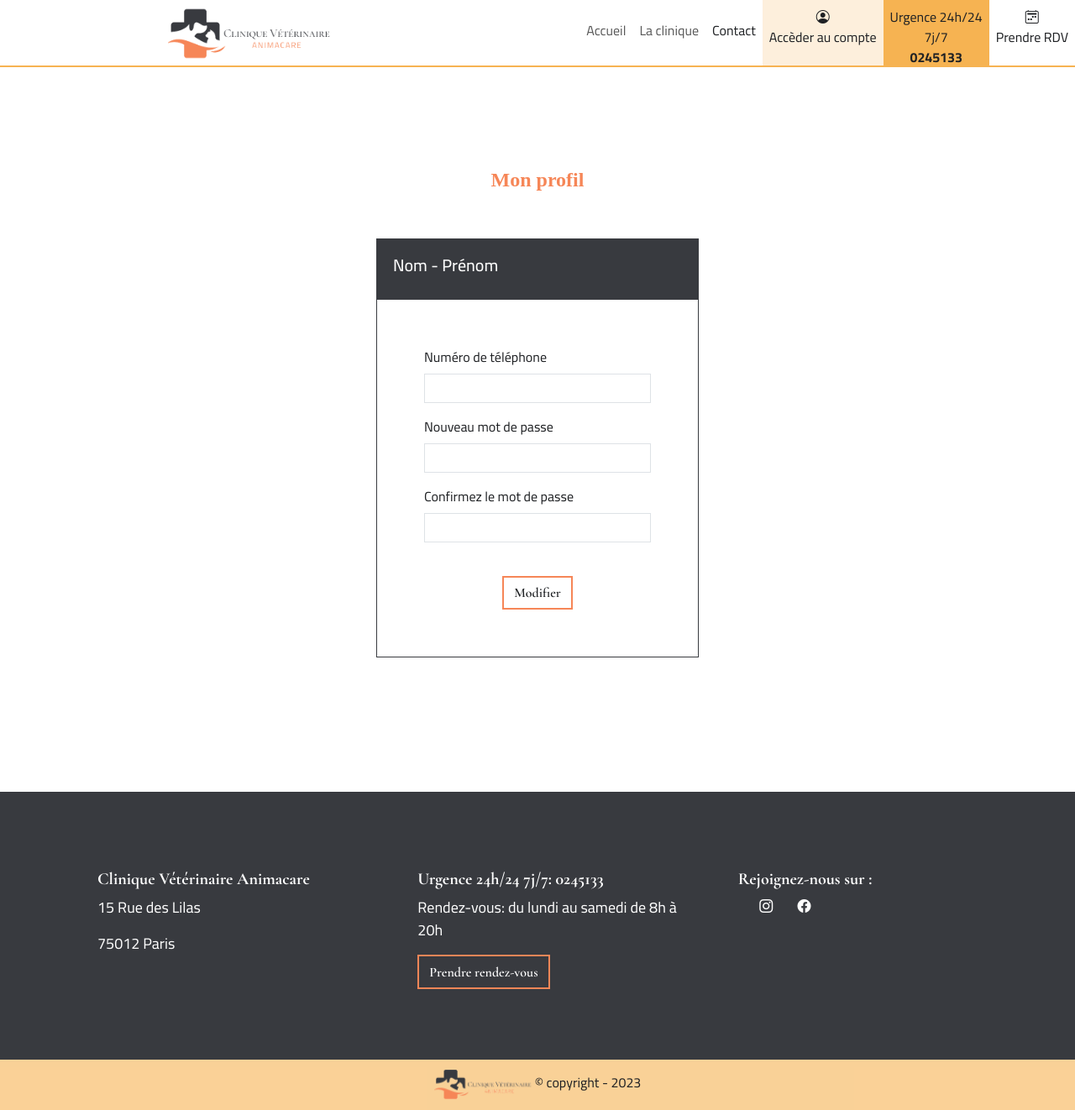
After one commit to NaomiMd/Animacare, a PHP site: page /Animacare/Client/Profil/profil.php in a window 1280 px wide. The commit adds this page. Shown: the whole page at 84% size. Run offline with PHP 8.4, Linux system fonts and the light colour scheme.

Commit message:
add client profil page and style of the form

```diff
--- /dev/null
+++ b/Client/Profil/profil.php
@@ -0,0 +1,44 @@
+<?php
+require_once("../../config.php");
+require_once _ROOT_ . "/templates/header.php";
+require_once _ROOT_ . "/templates/navbar.php";
+?>
+
+
+    <h4 class="profil text-center">Mon profil</h4>
+    <div class="container profil-name" >
+        <h5>Nom - Prénom</h5>
+    </div>
+    <div class="container form-profil">
+       <form class="profil-information" method="post">
+        <div class="m-3">
+            <label for="phone_number" class="form-label">Numéro de téléphone</label>
+            <input type="tel" name="phone_number" class="form-control">
+        </div>
+        <div class="m-3">
+            <label for="password" class="form-label">Nouveau mot de passe</label>
+            <input type="password" name="password" class="form-control">
+        </div>
+        <div class="m-3">
+            <label for="password" class="form-label">Confirmez le mot de passe</label>
+            <input type="password" name="password" class="form-control">
+        </div>
+
+        <div class="pb-3 pt-4 d-flex justify-content-center">
+            <button type="submit" class="btn btn-modify">Modifier</button>
+        </div>
+
+       </form>
+</div>
+
+
+
+
+
+
+
+
+
+<?php
+require_once _ROOT_ . "/templates/footer.php";
+?>
--- a/assets/style.css
+++ b/assets/style.css
@@ -315,6 +315,34 @@ nav::after{
 .form-select{
     border-radius: 0%;
 }
+/*PROFIL*/
+.profil{
+    margin-top: 200px;
+    margin-bottom: 5px;
+    padding-bottom: 50px;
+    color: #F68657;
+    font-family: 'Cormorant Garamon', serif;
+    font-weight: 600;
+}
+.profil-name{
+    color: white;
+    background-color: #383A3F;
+}
+.profil-information label{
+    color:#1F2124;
+}
+.form-profil{
+    border: #383A3F solid 1px;
+}
+.btn-modify{
+    border: 2px solid #F68657;
+    text-decoration: none;
+    border-radius: 0%;
+    font-family: 'Cormorant Garamond', serif;
+    font-weight: 600;
+    color: #1F2124;
+}
+
 /*MOBILE*/
 @media screen and (min-width: 320px) and (max-width: 1219px)
 {
@@ -552,6 +580,15 @@ nav::after{
     .connexion a{
         font-size: 12px;
     }
+    .form-profil{
+        padding: 25px;
+        margin-bottom: 20vh;
+        width: 90%;
+    }
+    .profil-name{
+        padding: 20px;
+        width: 90%;
+    }
 }
 
 /*PC*/
@@ -788,4 +825,14 @@ nav::after{
     .form-control{
         height: 35px;
     }
+    .form-profil{
+        padding: 40px;
+        margin-bottom: 20vh;
+        width: 30%;
+    }
+    .profil-name{
+        padding: 20px;
+        width: 30%;
+    }
+
 }
```
